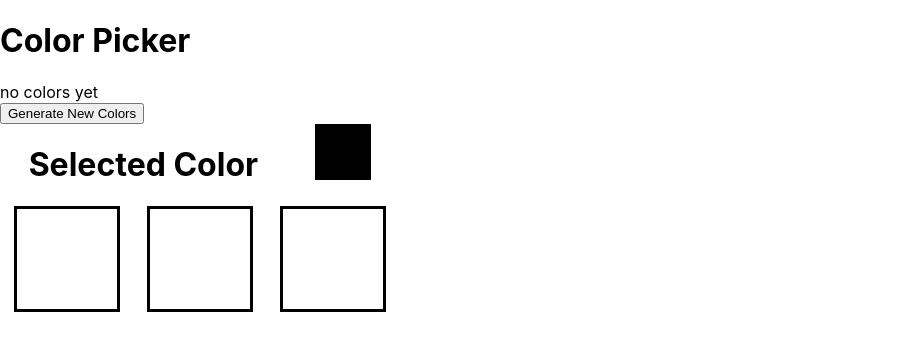
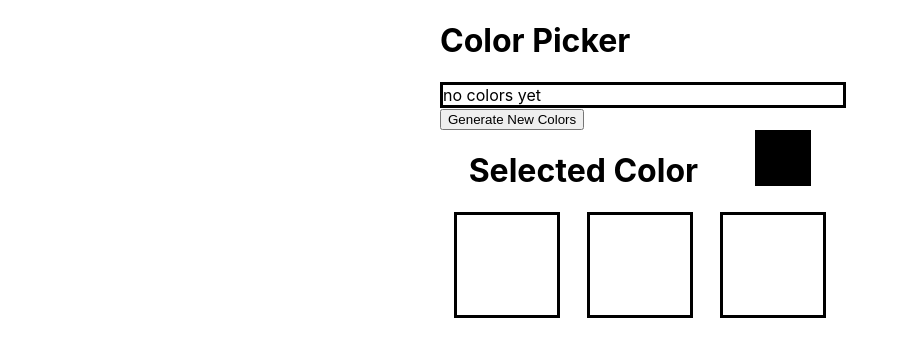
Before and after one commit to CharBar3/color-picker-challenge, a React (Create React App) app: page / in a window 1280 px wide. Shown: the top 356 px of the page, without its empty margins (0-909 px from the left). Built offline with nearby package versions, Linux system fonts and the light colour scheme.

Commit message:
solid styling finished

```diff
--- a/src/App.css
+++ b/src/App.css
@@ -38,7 +38,12 @@
 }
 
 body {
-  width:  400px;
+  display: flex;
+  justify-content: center;
+}
+
+#bigDiv {
+  width: 400px;
 }
 
 #displayColors {
@@ -47,6 +52,9 @@ body {
   justify-content: space-around;
   align-content: center; */
   flex-wrap: wrap;
+  width: 400px;
+  border-color: black;
+  border-style: solid;
 }
 
 #selectedColor {
--- a/src/App.js
+++ b/src/App.js
@@ -85,7 +85,7 @@ function App() {
 
 
   return (
-    <div>
+    <div id='bigDiv'>
     <h1>Color Picker</h1>
     <div id='displayColors'>
     {/* {colorDivs} */}
```
